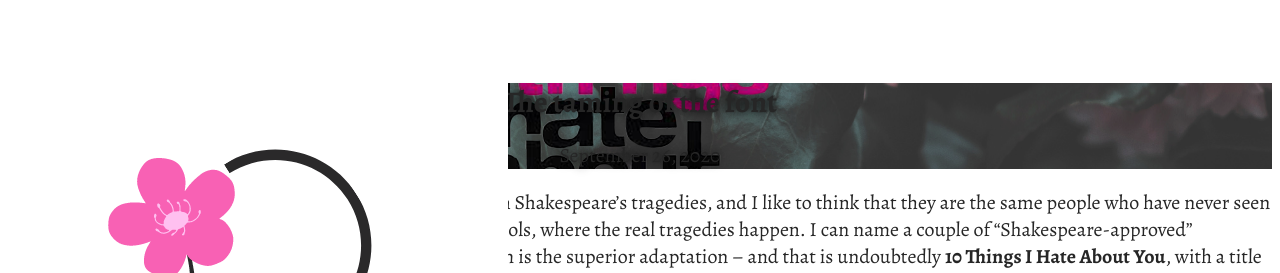
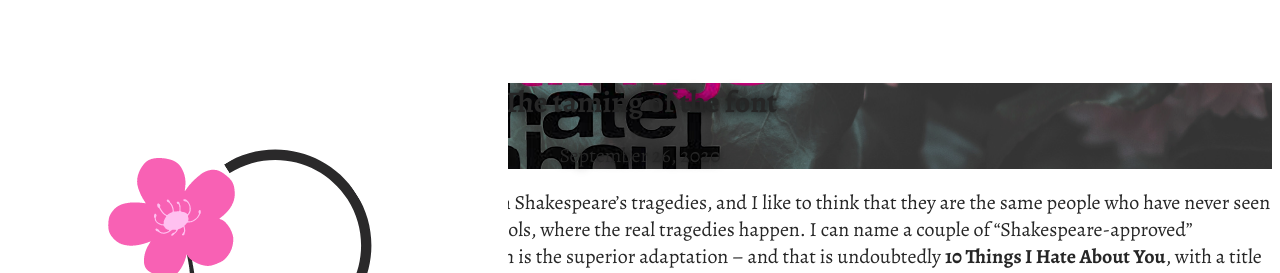
Before and after one commit to martinacurrenti/prettyinfont, a Jekyll site: the page built from _posts/2020-09-26-the-taming-of-the-font.md, in a window 1280 px wide. Shown: the top 273 px of the page. Built offline with Jekyll 4.4.1, drawn with Linux system fonts in a browser that asks for light colours; some web fonts are replaced.

Commit message:
Update Post “2020-09-26-the-taming-of-the-font”

```diff
--- a/_posts/2020-09-26-the-taming-of-the-font.md
+++ b/_posts/2020-09-26-the-taming-of-the-font.md
@@ -2,7 +2,7 @@
 layout: post
 title: The taming of the font
 date: 2020-09-26T11:49:33.378Z
-header_feature_image: ../uploads/aaaaaaaaahhh.png
+header_feature_image: ../uploads/noncelafacciopiu.png
 caption: 10 Things I Hate About You (1999), directed by G. Junger
 comments: true
 ---
```
Also changed, not shown: uploads/noncelafacciopiu.png (added).
